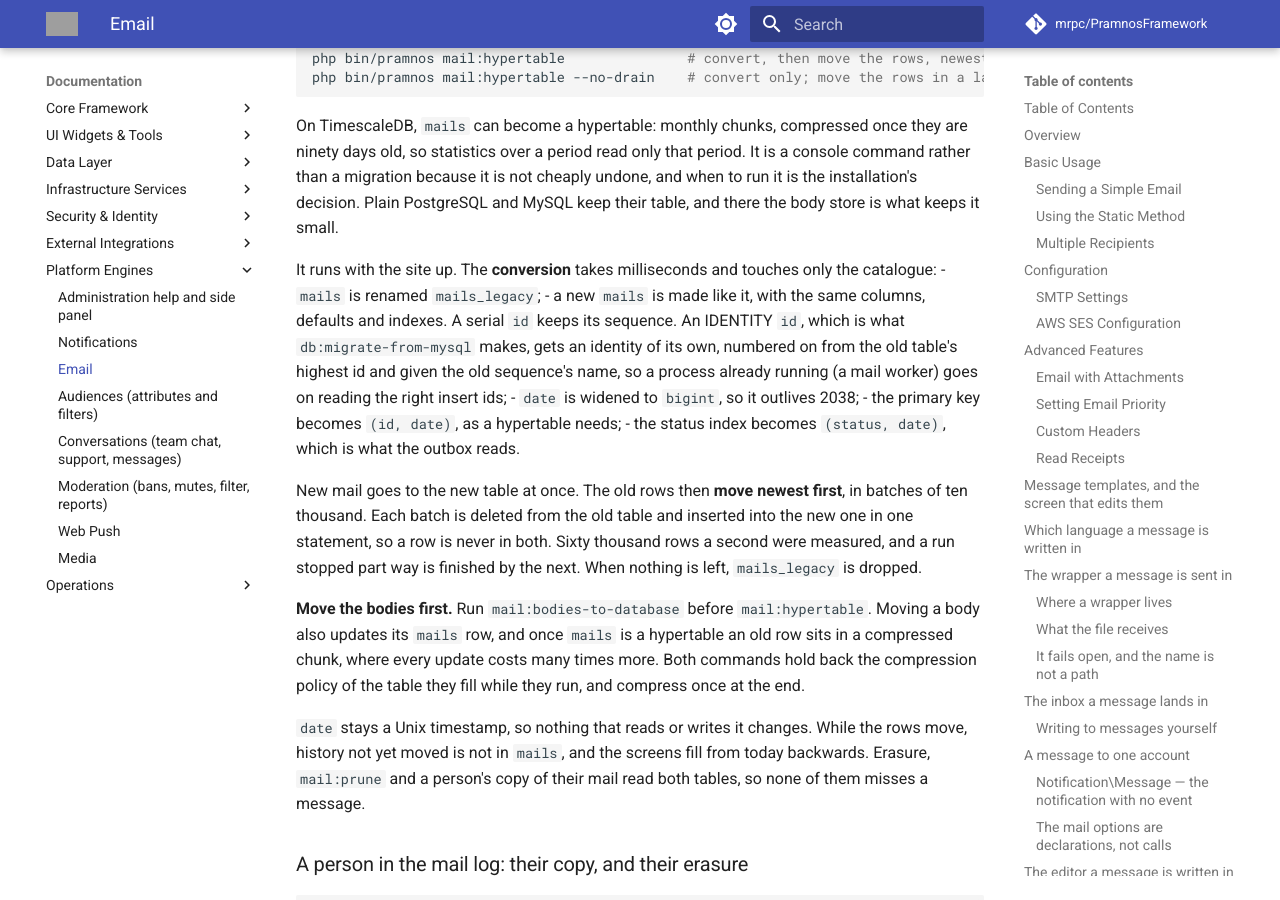
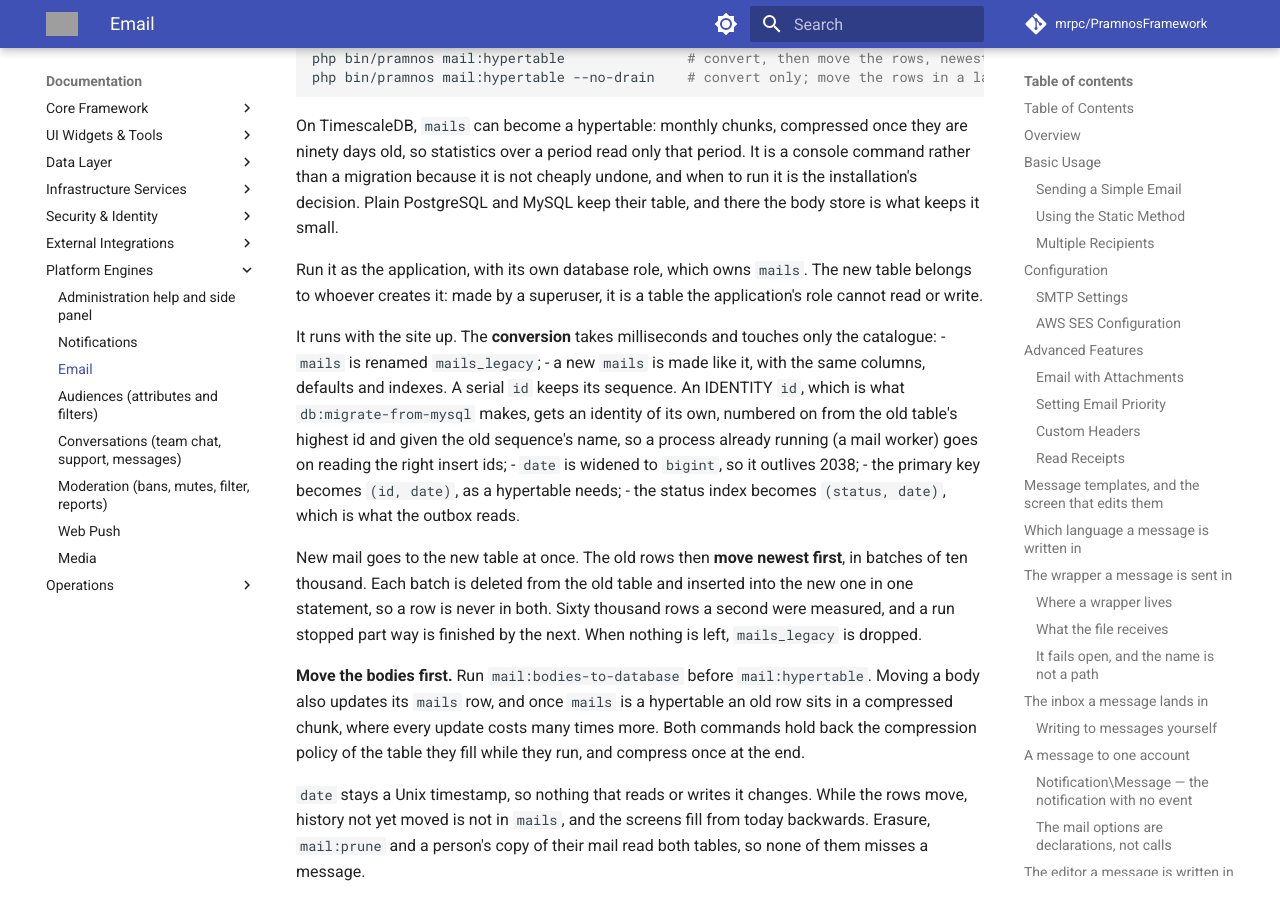
Before and after one commit to mrpc/PramnosFramework, an MkDocs documentation site: the page built from docs/Pramnos_Email_Guide.md, in a window 1280 px wide and 900 px high, scrolled down 57732 px. Built offline with MkDocs 1.6.1 and Material for MkDocs 9.7.7, drawn with Linux system fonts in a browser that asks for light colours; comment, search, counter and statistics services are not loaded; grey boxes are pictures that could not be loaded.

Commit message:
docs(email): run mail:hypertable as the application's role — the new table belongs to whoever creates it

```diff
--- a/docs/Pramnos_Email_Guide.md
+++ b/docs/Pramnos_Email_Guide.md
@@ -2406,6 +2406,10 @@ days old, so statistics over a period read only that period. It is a console com
 migration because it is not cheaply undone, and when to run it is the installation's decision.
 Plain PostgreSQL and MySQL keep their table, and there the body store is what keeps it small.
 
+Run it as the application, with its own database role, which owns `mails`. The new table belongs
+to whoever creates it: made by a superuser, it is a table the application's role cannot read or
+write.
+
 It runs with the site up. The **conversion** takes milliseconds and touches only the catalogue:
 - `mails` is renamed `mails_legacy`;
 - a new `mails` is made like it, with the same columns, defaults and indexes. A serial `id`
```
Also changed, not shown: docs/version-history/posts/2026-10-29.md (+2 -0 lines).
